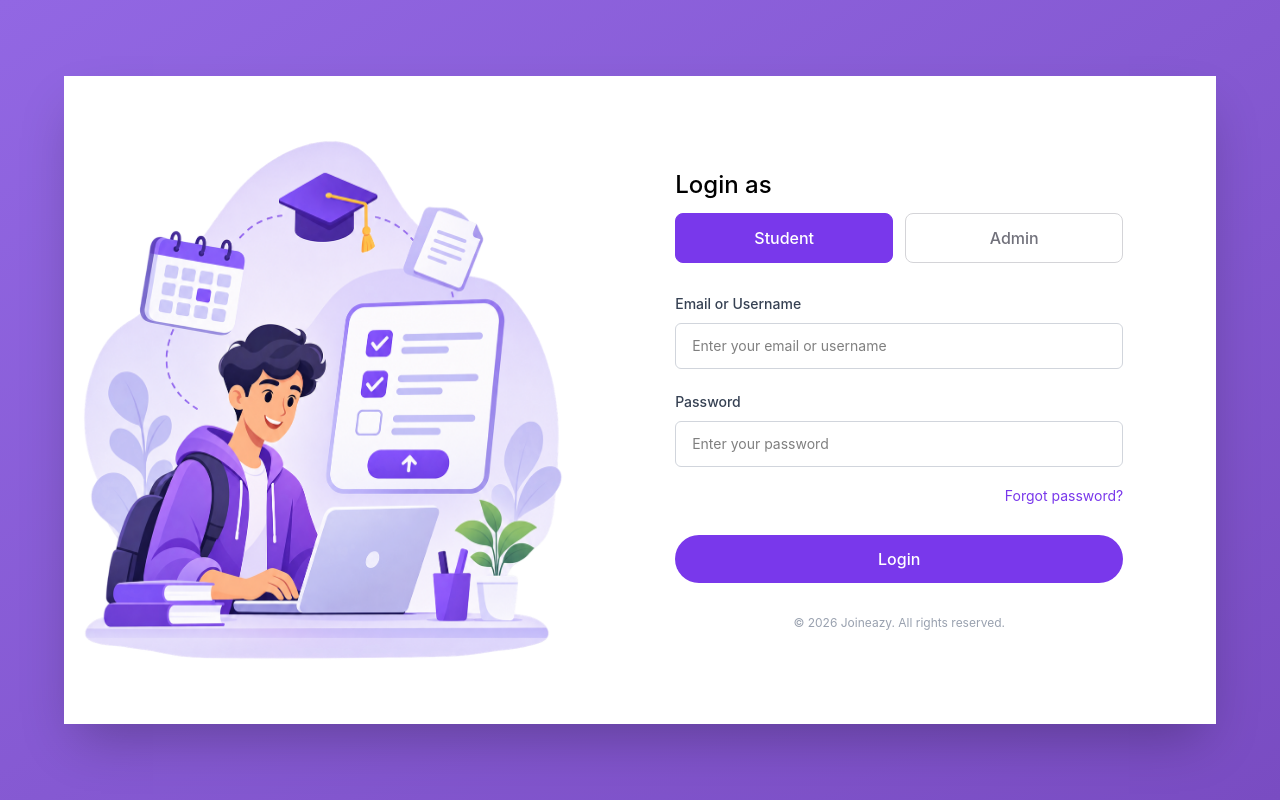
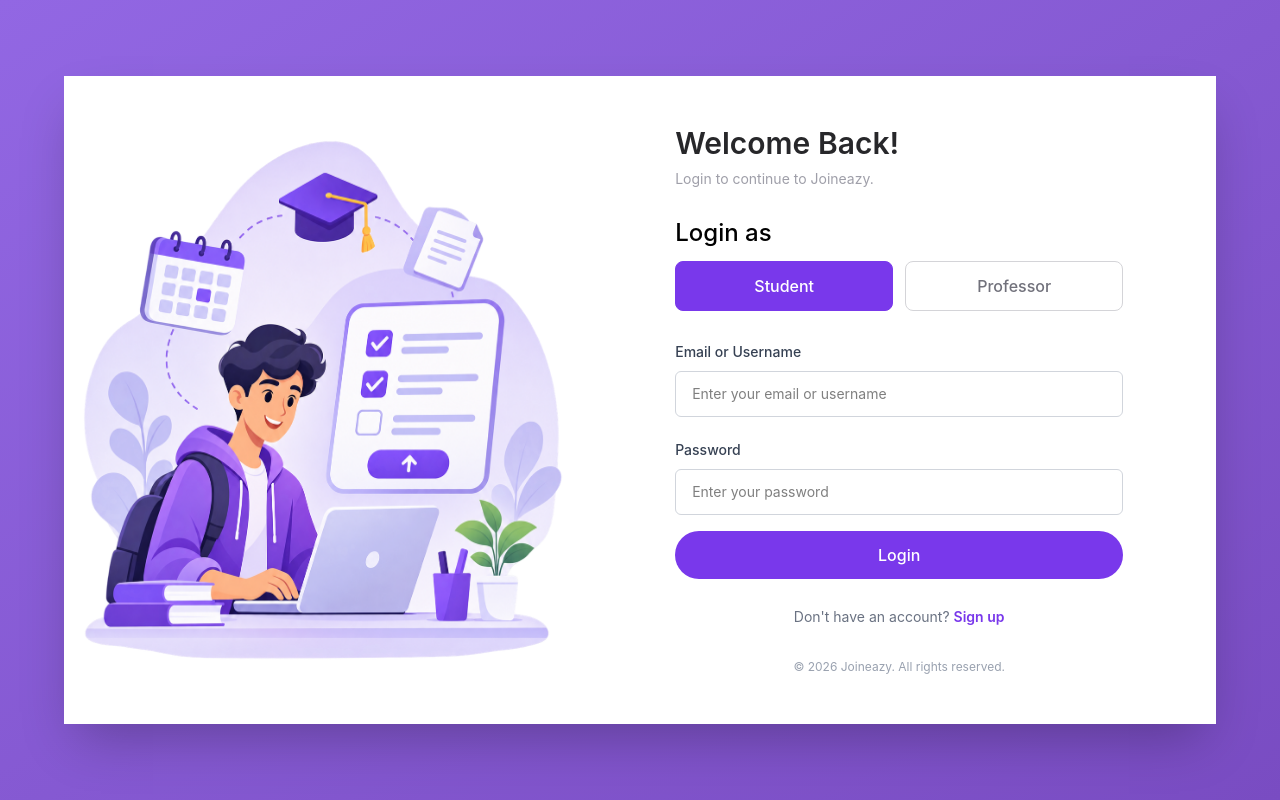
Before and after one commit to rishi284/Assignment-Dashboard, a React (Vite) app: page /login in a window 1280 px wide. Built offline with nearby package versions, Linux system fonts and the light colour scheme.

Commit message:
feat: add login and signup components, implement student dashboard with assignment management

```diff
--- a/src/Components/Login.jsx
+++ b/src/Frontend/LoginFolder/Login.jsx
@@ -1,15 +1,17 @@
 import { useState } from 'react'
-import loginIllustration from '../assets/login.png'
+import loginIllustration from '../../assets/login.png'
 import { useNavigate } from 'react-router'
 import toast from 'react-hot-toast'
 
 function Login() {
+
     const [role, setRole] = useState('Student')
     const [email, setEmail] = useState('')
     const [password, setPassword] = useState('')
+
     const navigate = useNavigate()
 
-
+    // Handle login
     const handleLogin = () => {
 
         const enteredEmail = email.trim().toLowerCase()
@@ -26,105 +28,61 @@ function Login() {
             return
         }
 
-        if (enteredEmail.length < 4) {
-            toast.error('Email must contain at least 4 characters')
+        // Get registered users
+        const users = JSON.parse(
+            localStorage.getItem('users') || '[]'
+        )
+
+        // Find user using email or username
+        const existingUser = users.find(
+            (user) =>
+                user.email.toLowerCase() === enteredEmail ||
+                user.username.toLowerCase() === enteredEmail
+        )
+
+        // Check whether user exists
+        if (!existingUser) {
+            toast.error('Account does not exist. Please sign up.')
             return
         }
 
-        if (enteredPassword.length < 4) {
-            toast.error('Password must contain at least 4 characters')
-            return
-        }
-
-        // Get existing users from localStorage
-        const students = JSON.parse(
-            localStorage.getItem('students') || '[]'
-        )
-
-        const admins = JSON.parse(
-            localStorage.getItem('admins') || '[]'
-        )
-
-        // Find user in both collections
-        const existingUser = [...students, ...admins].find(
-            (user) => user.email.toLowerCase() === enteredEmail
-        )
-
-        let currentUser
-
-        if (existingUser) {
-
-            // Check selected role
+        // Validate role
         if (existingUser.role !== role) {
             toast.error('Please select the correct role')
             return
         }
 
-            // Check password
+        // Validate password
         if (existingUser.password !== enteredPassword) {
             toast.error('Incorrect password')
             return
         }
 
-            currentUser = existingUser
+        // Generate simulated authentication token
+        const simulatedToken = `joineazy_${existingUser.id}_${Date.now()}`
 
-            toast.success('Login successful!')
-
-        }
-        else {
-
-            // Create new user
-            const newUser = {
-                id: `${role.toLowerCase()}_${Date.now()}`,
-                name: enteredEmail.split('@')[0],
-                email: enteredEmail,
-                password: enteredPassword,
-                role: role
+        // Store logged-in user details
+        const loggedInUser = {
+            id: existingUser.id,
+            username: existingUser.username,
+            email: existingUser.email,
+            role: existingUser.role
         }
 
-            // Save user according to selected role
-            if (role === 'Admin') {
-
-                admins.push(newUser)
-
         localStorage.setItem(
-                    'admins',
-                    JSON.stringify(admins)
-                )
-
-            }
-            else {
-
-                students.push(newUser)
-
-                localStorage.setItem(
-                    'students',
-                    JSON.stringify(students)
-                )
-
-            }
-
-            currentUser = newUser
-
-            toast.success(`${role} account created!`)
-
-        }
-
-        // Store logged-in user
-        const loggedInUser = {
-            id: currentUser.id,
-            name: currentUser.name,
-            email: currentUser.email,
-            role: currentUser.role
-        }
-
-        sessionStorage.setItem(
             'currentUser',
             JSON.stringify(loggedInUser)
         )
 
+        localStorage.setItem(
+            'authToken',
+            simulatedToken
+        )
+
+        toast.success('Login successful!')
+
         // Navigate according to role
-        if (currentUser.role === 'Student') {
+        if (existingUser.role === 'Student') {
             navigate('/student-dashboard')
         }
         else {
@@ -133,6 +91,7 @@ function Login() {
     }
 
     return (
+
         <div className="relative min-h-screen overflow-hidden bg-linear-to-br from-[#9267e3] to-[#794cc2] flex items-center justify-center p-4 sm:p-6">
 
             {/* Main login card */}
@@ -154,17 +113,26 @@ function Login() {
 
                     <div className="w-full max-w-md mx-auto">
 
+                        {/* Heading */}
+                        <h1 className="text-3xl font-semibold text-zinc-800">
+                            Welcome Back!
+                        </h1>
 
+                        <p className="text-sm text-zinc-400 mt-2 mb-7">
+                            Login to continue to Joineazy.
+                        </p>
 
                         {/* Role selection */}
                         <div className="mb-7">
+
                             <label className="text-2xl font-medium">
                                 Login as
                             </label>
 
-                            <div className="flex gap-3 mt-3 *:cursor-pointer">
+                            <div className="flex gap-3 mt-3">
 
                                 <button
+                                    type="button"
                                     onClick={() => setRole('Student')}
                                     className={`flex-1 py-3 rounded-lg border text-md transition-all duration-300 font-medium
                                         ${role === 'Student'
@@ -176,36 +144,41 @@ function Login() {
                                 </button>
 
                                 <button
-                                    onClick={() => setRole('Admin')}
+                                    type="button"
+                                    onClick={() => setRole('Professor')}
                                     className={`flex-1 py-3 rounded-lg border text-md transition-all duration-300 font-medium
-                                        ${role === 'Admin'
+                                        ${role === 'Professor'
                                             ? 'bg-[#7938EB] text-white border-[#7938EB]'
                                             : 'border-zinc-300 text-zinc-500 hover:bg-purple-200'
                                         }`}
                                 >
-                                    Admin
+                                    Professor
                                 </button>
 
                             </div>
+
                         </div>
 
-                        {/* Email */}
+                        {/* Email or Username */}
                         <div className="my-5">
+
                             <label className="text-sm font-medium text-gray-700">
                                 Email or Username
                             </label>
 
                             <input
-                                type="email"
+                                type="text"
                                 value={email}
                                 onChange={(e) => setEmail(e.target.value)}
                                 placeholder="Enter your email or username"
                                 className="w-full mt-2 px-4 py-3 border border-gray-300 rounded-md outline-none focus:border-[#7938EB] text-sm"
                             />
+
                         </div>
 
                         {/* Password */}
                         <div className="my-4">
+
                             <label className="text-sm font-medium text-gray-700">
                                 Password
                             </label>
@@ -217,12 +190,7 @@ function Login() {
                                 placeholder="Enter your password"
                                 className="w-full mt-2 px-4 py-3 border border-gray-300 rounded-md outline-none focus:border-[#7938EB] text-sm"
                             />
-                        </div>
 
-                        <div className="text-right mb-7 *:cursor-pointer">
-                            <button className="text-sm text-[#7938EB] hover:underline">
-                                Forgot password?
-                            </button>
                         </div>
 
                         {/* Login button */}
@@ -234,14 +202,31 @@ function Login() {
                             Login
                         </button>
 
+                        {/* Signup navigation */}
+                        <p className="text-center text-sm text-gray-500 mt-7">
+
+                            Don't have an account?
+
+                            <button
+                                type="button"
+                                onClick={() => navigate('/signup')}
+                                className="text-[#7938EB] font-semibold ml-1 hover:underline"
+                            >
+                                Sign up
+                            </button>
+
+                        </p>
+
                         <p className="text-center text-xs text-gray-400 mt-8">
                             © 2026 Joineazy. All rights reserved.
                         </p>
 
                     </div>
+
                 </div>
 
             </div>
+
         </div>
     )
 }
```
Also changed, not shown: src/App.jsx (+3 -5 lines), src/Frontend/AdminPortal.jsx (renamed from src/Components/AdminPortal.jsx), src/Frontend/LoginFolder/Signup.jsx (added), src/Frontend/StudentPortal.jsx (renamed from src/Components/StudentPortal.jsx). Lines whose indentation alone changed are shown as unchanged.
